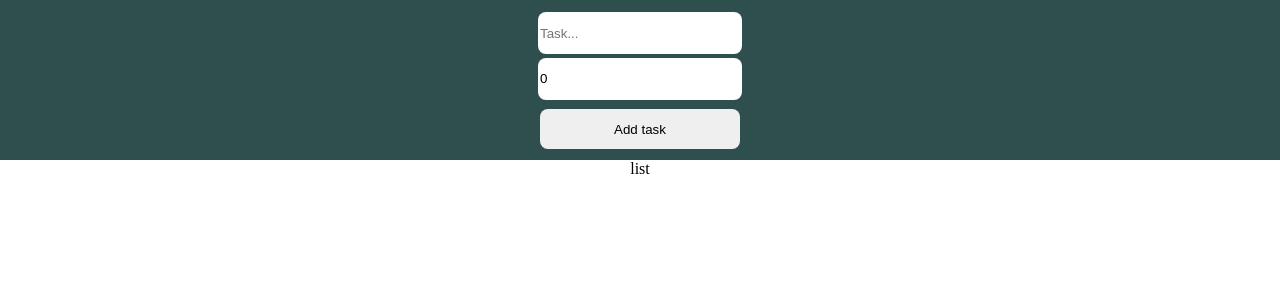
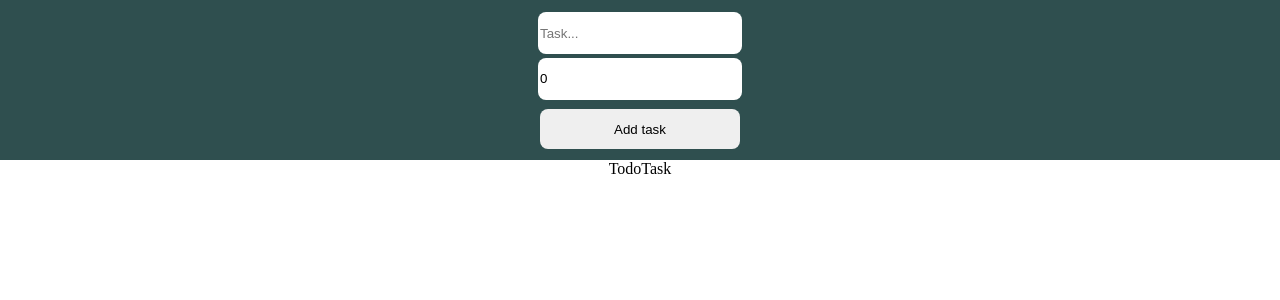
Before and after one commit to artikov-ts/todo-list, a React (Create React App) app: page / in a window 1280 px wide. Both pictures are taken after typing "Sample" into the empty fields and a click on the button "Add task". Shown: the top 300 px of the page. Built offline with nearby package versions, Linux system fonts and the light colour scheme.

Commit message:
TodoTask component

```diff
--- a/src/App.tsx
+++ b/src/App.tsx
@@ -1,5 +1,6 @@
 import React, { FC, ChangeEvent, useState } from "react";
 import "./App.css";
+import TodoTask from "./Components/TodoTask";
 import { ITask } from "./Interfaces";
 
 const App: FC = () => {
@@ -43,7 +44,11 @@
         </div>
         <button onClick={addTask}>Add task</button>
       </div>
-      <div className="list">list</div>
+      <div className="list">
+        {list.map((task: ITask, key: number) => {
+          return <TodoTask key={key} task={task} />;
+        })}
+      </div>
     </div>
   );
 };
--- /dev/null
+++ b/src/Components/TodoTask.tsx
@@ -0,0 +1,12 @@
+import React from "react";
+import { ITask } from "../Interfaces";
+
+interface Props {
+  task?: ITask;
+}
+
+const TodoTask = (task: Props) => {
+  return <div>TodoTask</div>;
+};
+
+export default TodoTask;
```
